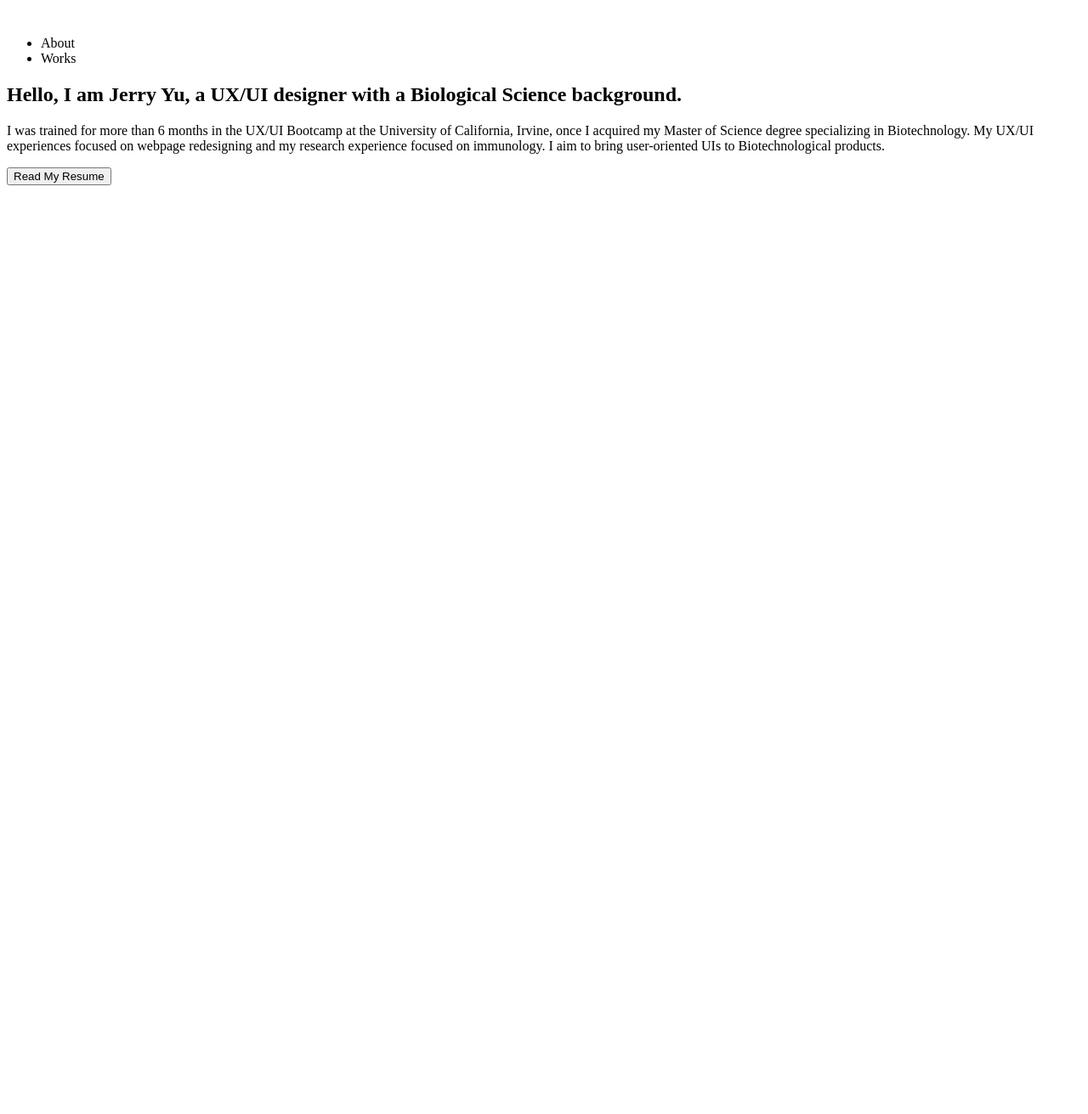
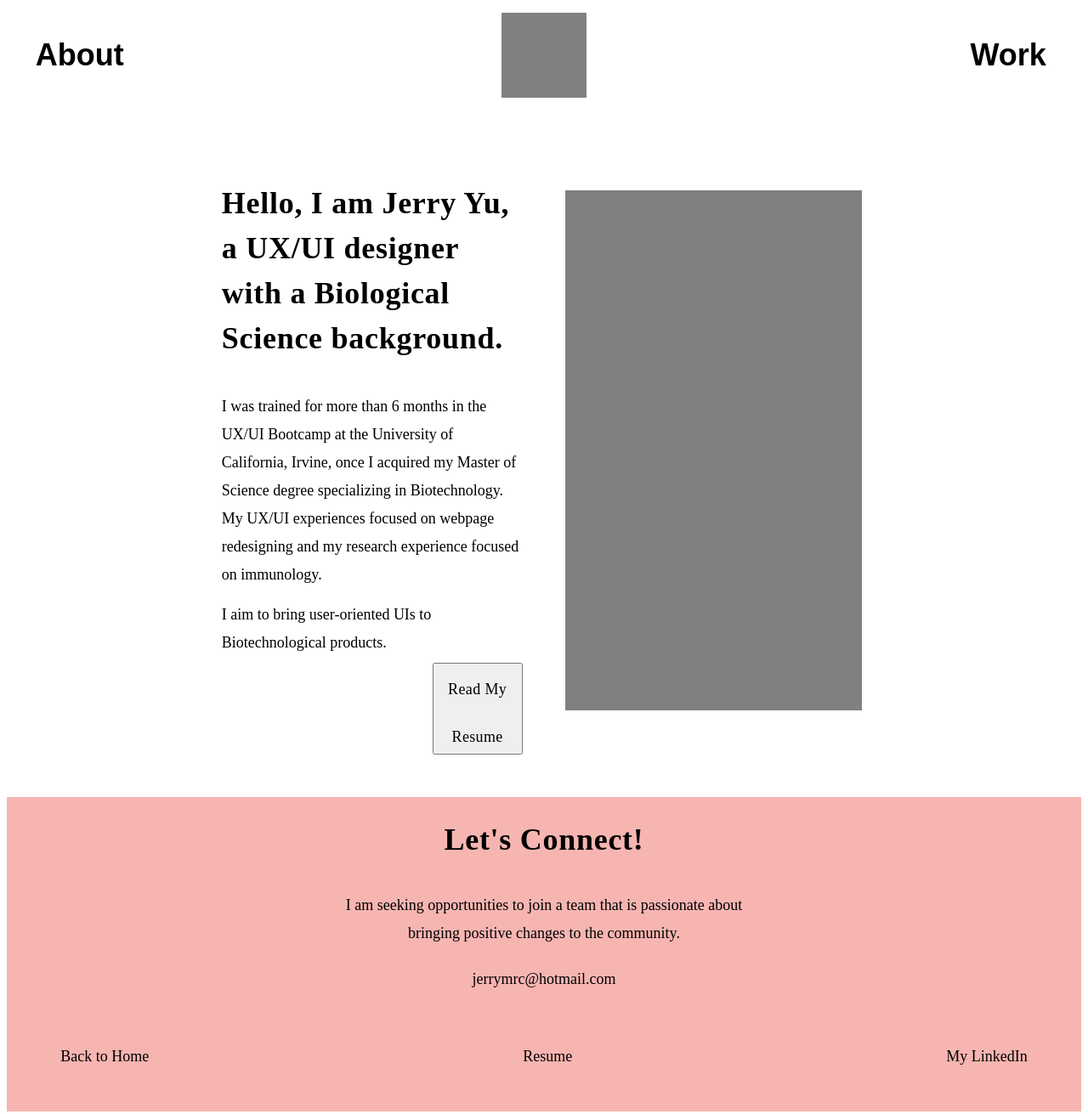
Before and after one commit to ChihChunYu/UX_UI_HW_17, a plain HTML site: page index.html in a window 1280 px wide. Shown: the whole page at 85% size. Before the commit the page ends 800 px from the top, so only its background shows below. Drawn offline with Linux system fonts and the light colour scheme.

Commit message:
11/17 editted

```diff
--- a/CSS/style.css
+++ b/CSS/style.css
@@ -1,3 +1,126 @@
-.logo {display:inline-block}
-.nav {display:inline-block}
-.heroimg {background-color: white;}
+
+.logo {
+    display:flex;
+    width:76%;
+    justify-content:center;
+    align-items:center;
+}
+.logo_holder {
+    background-color: grey;
+    height:100px;
+    width:100px;
+}
+.nav {
+    font-family: Montserrat, Arial;
+    font-weight: 600;
+    font-size: 36px;
+    width:10%;
+    display:inline-block;
+    padding-right:2%;
+    padding-left:2%;
+    text-align: center;
+    background-color:white
+
+}
+
+.header {
+    display:block;
+}
+
+.navbar {
+    display: flex;
+    background-color: white;
+    width:100%;
+}
+
+.highlight {
+    background-color:blue, 100%;
+    width:100px;
+    height:5%;
+    display:block;
+}
+
+.hero_holder {
+    background-color: grey;
+    height:80%;
+    width:60%;
+    display: inline-block;
+}
+.summary {
+    display:flex;
+    background-color: white;
+}
+.heroimg {
+    width:46%;
+    padding:2% 2%;
+    display:flex;
+    justify-content: left;
+    align-items: center;
+}
+.intro{
+    display:flex;
+    width:28%;
+    padding:4% 2% 4% 20%;
+    justify-content: end;
+    align-items: flex-start;
+    flex-direction: column;
+}
+
+.align_right {
+    width:100%;
+    height:15%;
+    display:flex;
+    justify-content: flex-end;
+}
+
+.align_center {
+    width:100%;
+    display:flex;
+    justify-content: center;
+}
+button {
+    width:30%;
+    height:100%;
+    font-family: Arvo;
+    font-size: 18px;
+    line-height: 56px;
+    letter-spacing: 0.02em;
+    align-items: center;
+    text-align: center;
+}
+
+h1 {
+    font-family: Arvo;
+    font-size: 36px;
+    line-height: 53px;
+    letter-spacing: 0.02em;
+}
+
+p1 {
+    padding:2% 0% 2% 0%;
+    font-family: Montserrat;
+    font-size: 18px;
+    line-height: 33px;
+}
+footer {
+    background-color:#F7B5B1;
+    display: block;
+
+}
+
+.footer_text {
+    display:flex;
+    width:40%;
+
+    justify-content: center;
+    align-items: center;
+    flex-direction: column;
+    text-align: center;
+
+}
+
+.footer_links {
+    display: flex;
+    justify-content: space-between;
+    padding: 2% 5% 2% 5%;
+}
--- a/index.html
+++ b/index.html
@@ -1,29 +1,56 @@
 <!DOCTYPE html>
 <html>
-    <head class=logo>
-        <div>
-            <img>
+    <head>
+        <link href="../UX_UI_HW_17/CSS/style.css" rel="stylesheet" type="text/css">
+    </head>
+    <body>
+       <header class=header>
+           <div class=navbar>
+                <nav class=nav>
+                    <p>About</p>
+                </nav>
+                <div class= logo>
+                    <div class=logo_holder></div>
                 </div>
                 <nav class=nav>
-            <ul>
-                <li>About</li>
-                <li>Works</li>
-            </ul>
+                    <p>Work</p>
                 </nav>
-    </head>
-    <section class=heroimg>
-        <div class=content>
+           </div>
+
+           <div class=highlight>
+
+           </div>
+       </header>
+
+       <section class=summary>
+             <div class=intro>
                 <h1>Hello, I am Jerry Yu, a UX/UI designer with a Biological Science background.</h1>
-            <p>I was trained for more than 6 months in the UX/UI Bootcamp at the University of California, Irvine, once I acquired my Master of Science degree specializing in Biotechnology. My UX/UI experiences focused on webpage redesigning and my research experience focused on immunology.
+                <p1>I was trained for more than 6 months in the UX/UI Bootcamp at the University of California, Irvine, once I acquired my Master of Science degree specializing in Biotechnology. My UX/UI experiences focused on webpage redesigning and my research experience focused on immunology. </p1>
 
-                I aim to bring user-oriented UIs to Biotechnological products.</p>
+                <p1>I aim to bring user-oriented UIs to Biotechnological products.</p1>
+                <div class=align_right>
                     <button>Read My Resume</button>
                 </div>
-        <div>
-            <img>
+            </div>
+
+            <div class=heroimg>
+                <div class=hero_holder></div>
             </div>
        </section>
-    <body>
+    </body>
+    <footer>
+        <div class=align_center>
+            <div class=footer_text>
+                <h1>Let's Connect!</h1>
+                <p1>I am seeking opportunities to join a team that is passionate about bringing positive changes to the community.</p1>
+                <p1>jerrymrc@hotmail.com</p1>
+            </div>
+        </div>
+        <div class=footer_links>
+            <p1>Back to Home</p1>
+            <p1>Resume</p1>
+            <p1>My LinkedIn</p1>
+        </div>
 
-    </body>
+    </footer>
 </html>
```
Lines whose indentation alone changed are shown as unchanged.
